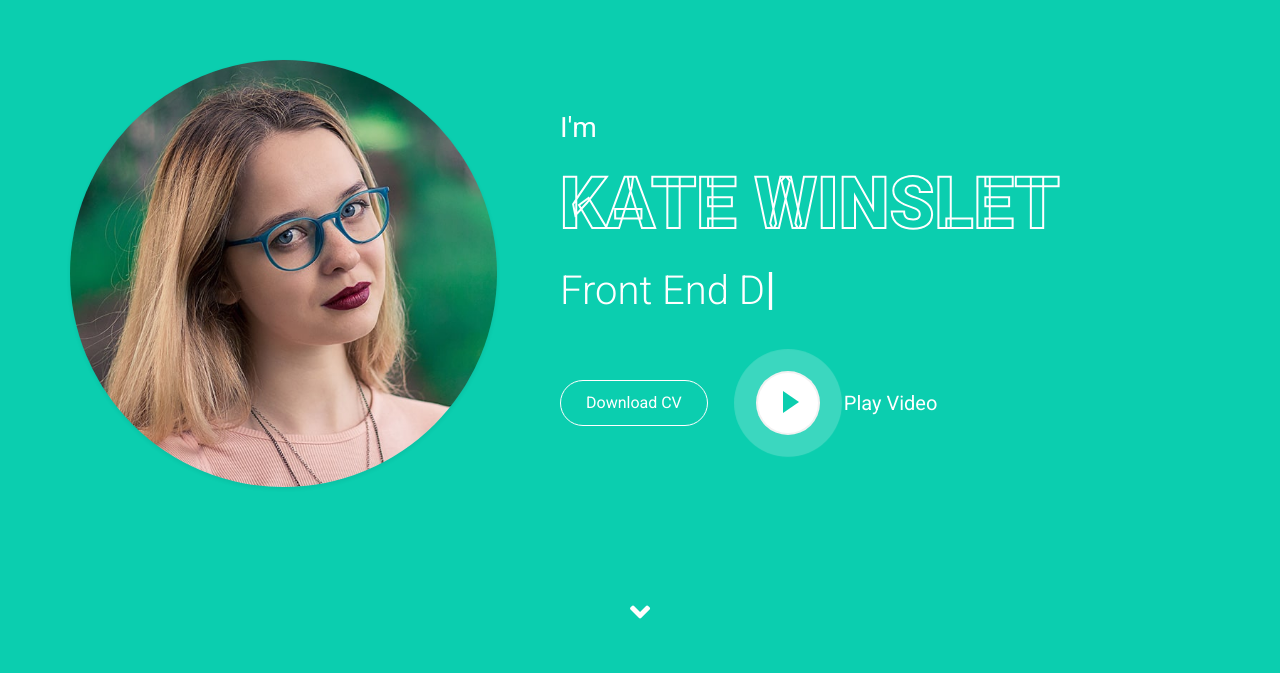
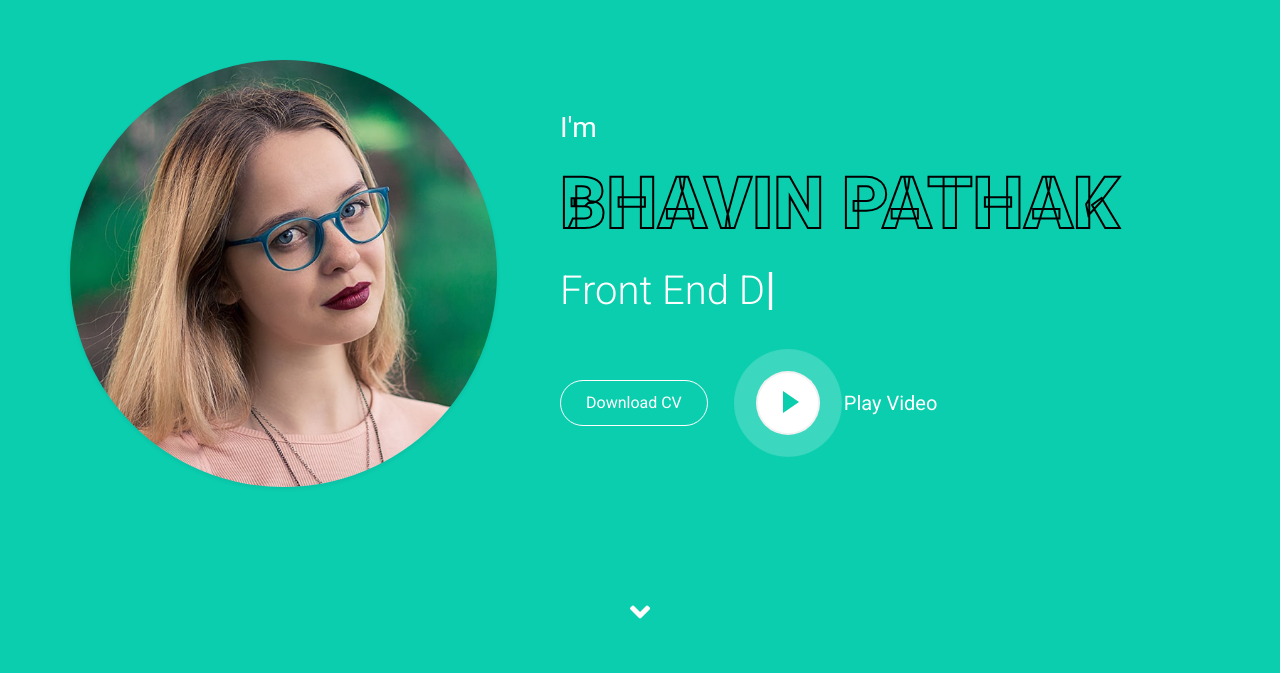
Before and after one commit to B-technosoft/Portfolio, a plain HTML site: page index.html in a window 1280 px wide. Shown: the part 127-800 px from the top of the page. Drawn offline with nearby package versions, Linux system fonts and the light colour scheme.

Commit message:
Name Update

```diff
--- a/index.html
+++ b/index.html
@@ -81,7 +81,7 @@
                 </div>
                 <div class="col-lg-7 text-center text-lg-left">
                     <h3 class="text-white font-weight-normal mb-3">I'm</h3>
-                    <h1 class="display-3 text-uppercase text-primary mb-2" style="-webkit-text-stroke: 2px #ffffff;">Kate Winslet</h1>
+                    <h1 class="display-3 text-uppercase text-primary mb-2" style="-webkit-text-stroke: 2px #000000;">Bhavin Pathak</h1>
                     <h1 class="typed-text-output d-inline font-weight-lighter text-white"></h1>
                     <div class="typed-text d-none">Web Designer, Web Developer, Front End Developer, Apps Designer, Apps Developer</div>
                     <div class="d-flex align-items-center justify-content-center justify-content-lg-start pt-5">
```
